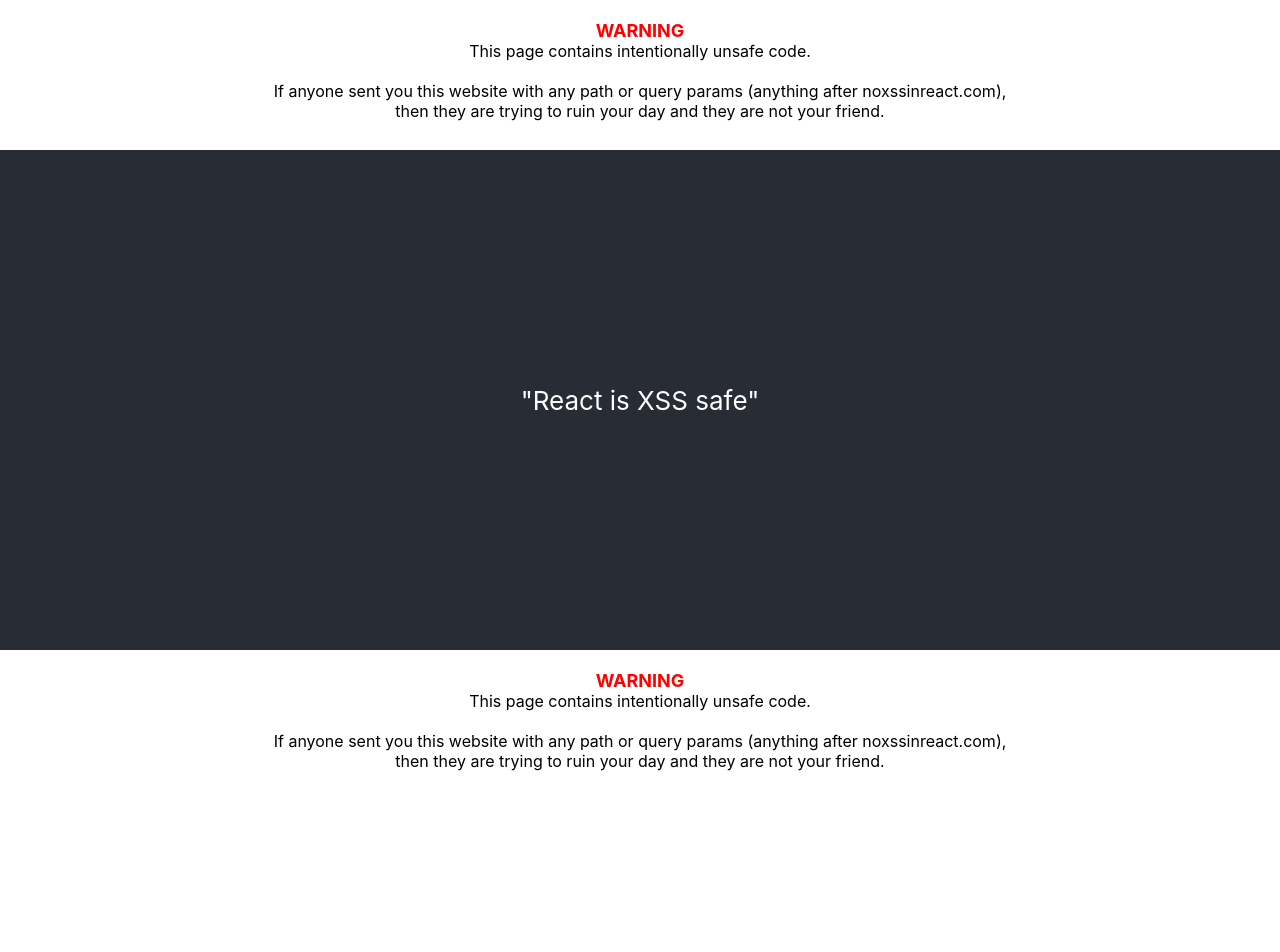
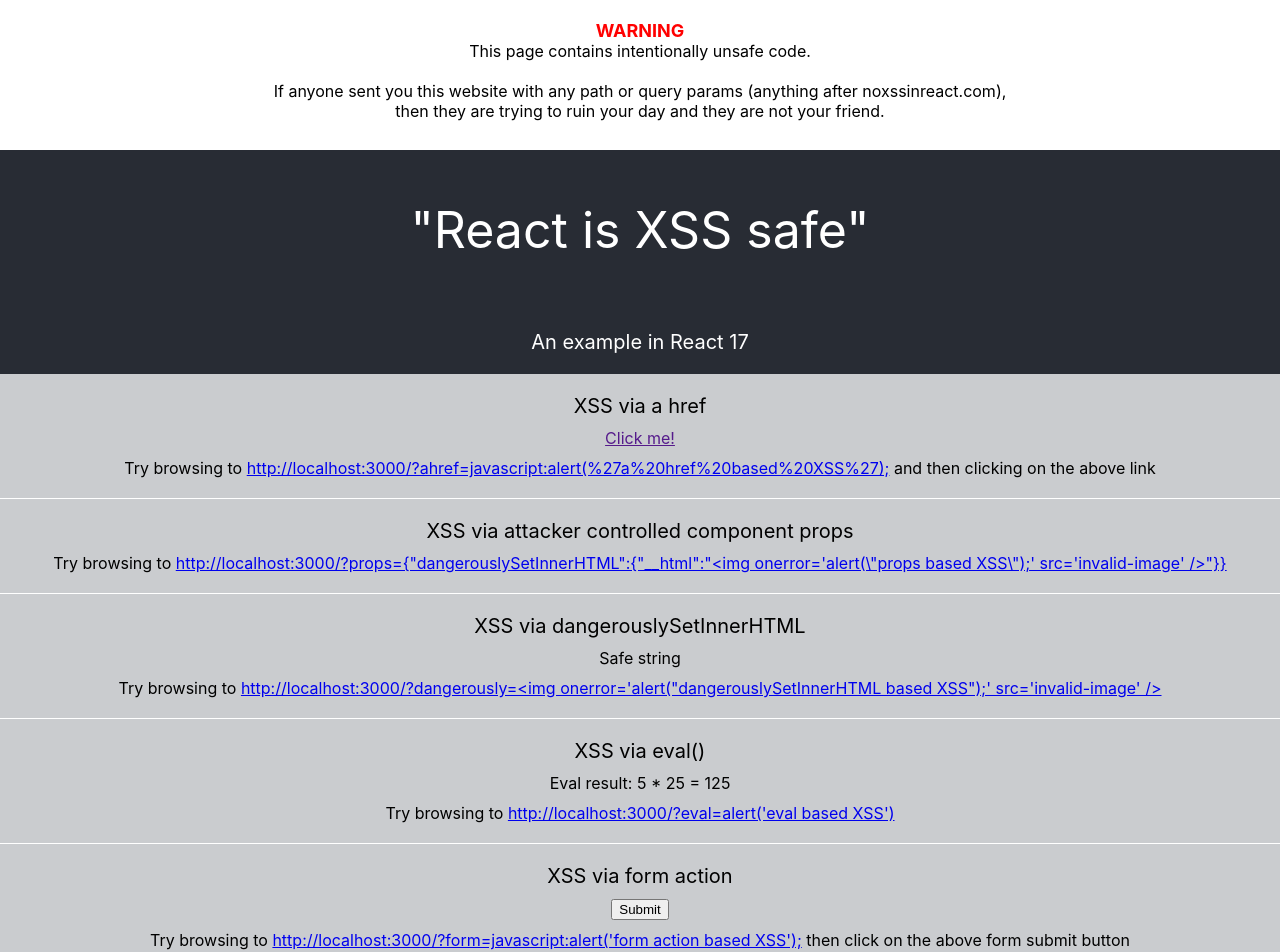
Before and after one commit to garymacpherson/no-xss-in-react, a React (Create React App) app: page / in a window 1280 px wide. Shown: the top 952 px of the page. Before the commit the page ends 800 px from the top, so only its background shows below. Built offline with nearby package versions, Linux system fonts and the light colour scheme.

Commit message:
implemented vulns

```diff
--- a/package.json
+++ b/package.json
@@ -10,6 +10,7 @@
     "@types/node": "^16.11.26",
     "@types/react": "^17.0.43",
     "@types/react-dom": "^17.0.14",
+    "qs": "^6.10.3",
     "react": "^17.0.2",
     "react-dom": "^17.0.2",
     "react-scripts": "5.0.0",
--- a/src/a-href.tsx
+++ b/src/a-href.tsx
@@ -1,9 +1,17 @@
+import qs from 'qs'
 import React from 'react'
 
-const payload = "javascript:alert('a href!');"
+export const AhrefComponent: React.FC = () => {
+  var ahref = qs.parse(window.location.search, { ignoreQueryPrefix: true }).ahref as string ?? ""
 
-export const AhrefComponent: React.FC = () => {
+  var guideUrl = "http://localhost:3000/?ahref=javascript:alert(%27a%20href%20based%20XSS%27);"
   return (
-    <a href={payload}>My Website</a>
+    <div className='Vulnerability'>
+      <div className='Vuln-header'>
+        XSS via a href
+      </div>
+      <a href={ahref}>Click me!</a>
+      <div className='Vuln-guide'>Try browsing to <a href={guideUrl}>{guideUrl}</a> and then clicking on the above link</div>
+    </div>
   )
 }
--- a/src/app.css
+++ b/src/app.css
@@ -15,13 +15,17 @@
 
 .App-header {
   background-color: #282c34;
-  min-height: calc(100vh - 150px - 150px);
+  min-height: 200px;
   display: flex;
   flex-direction: column;
   align-items: center;
   justify-content: center;
-  font-size: calc(10px + 2vmin);
+  font-size: 50px;
   color: white;
+}
+
+.App-sub-header {
+  font-size: 20px;
 }
 
 .App-link {
@@ -47,3 +51,22 @@
   font-size: large;
   font-weight: bold;
 }
+
+.Vulnerabilities {
+  background-color: #cacccf;
+}
+
+.Vulnerability {
+  padding-bottom: 20px;
+  padding-top: 20px;
+  border-bottom: 1px solid #ffffff;
+}
+
+.Vuln-header {
+  font-size: 20px;
+  margin-bottom: 10px;
+}
+
+.Vuln-guide {
+  margin-top: 10px;
+}
--- a/src/app.tsx
+++ b/src/app.tsx
@@ -1,6 +1,6 @@
 import React from 'react'
+import './app.css'
 import { AhrefComponent } from './a-href'
-import './app.css'
 import { AttackerControlledPropsComponent } from './attacker-controlled-props'
 import { FormComponent } from './form'
 import { DangerouslySetInnerHTMLComponent } from './dangerously-set'
@@ -16,7 +16,18 @@
         <p>
           "React is XSS safe"
         </p>
+        <p className="App-sub-header">
+          An example in React 17
+        </p>
       </header>
+      <div className="Vulnerabilities">
+        <AhrefComponent />
+        <AttackerControlledPropsComponent />
+        <DangerouslySetInnerHTMLComponent />
+        <EvalComponent />
+        <FormComponent />
+        <FunctionComponent />
+      </div>
       <Warning />
     </div>
   )
--- a/src/attacker-controlled-props.tsx
+++ b/src/attacker-controlled-props.tsx
@@ -1,13 +1,19 @@
 import React from 'react'
-
-const AttackerControlledProps = {
-  dangerouslySetInnerHTML: {
-    "__html": "<img onerror='alert(\"Dangerous Props!\");' src='invalid-image' />"
-  }
-}
+import qs from 'qs'
 
 export const AttackerControlledPropsComponent: React.FC = () => {
+  var props = qs.parse(window.location.search, { ignoreQueryPrefix: true }).props as string ?? "{}"
+  var propsObject = JSON.parse(props)
+
+  var guideUrl = "http://localhost:3000/?props={\"dangerouslySetInnerHTML\":{\"__html\":\"<img onerror='alert(\\\"props based XSS\\\");' src='invalid-image' />\"}}"
+
   return (
-    <div {...AttackerControlledProps} />
+    <div className='Vulnerability'>
+      <div className='Vuln-header'>
+        XSS via attacker controlled component props
+      </div>
+      <div {...propsObject} />
+      <div className='Vuln-guide'>Try browsing to <a href={guideUrl}>{guideUrl}</a></div>
+    </div>
   )
 }
--- a/src/dangerously-set.tsx
+++ b/src/dangerously-set.tsx
@@ -1,9 +1,18 @@
+import qs from 'qs'
 import React from 'react'
 
-const payload = "<img onerror='alert(\"DangerouslySetInnerHTMLComponent!\");' src='invalid-image' />"
+export const DangerouslySetInnerHTMLComponent: React.FC = () => {
+  var dangerously = qs.parse(window.location.search, { ignoreQueryPrefix: true }).dangerously as string ?? "Safe string"
 
-export const DangerouslySetInnerHTMLComponent: React.FC = () => {
+  var guideUrl = "http://localhost:3000/?dangerously=<img onerror='alert(\"dangerouslySetInnerHTML based XSS\");' src='invalid-image' />"
+
   return (
-    <div dangerouslySetInnerHTML={{ "__html": payload }} />
+    <div className='Vulnerability'>
+      <div className='Vuln-header'>
+        XSS via dangerouslySetInnerHTML
+      </div>
+      <div dangerouslySetInnerHTML={{ "__html": dangerously }} />
+      <div className='Vuln-guide'>Try browsing to <a href={guideUrl}>{guideUrl}</a></div>
+    </div>
   )
 }
--- a/src/eval.tsx
+++ b/src/eval.tsx
@@ -1,15 +1,18 @@
+import qs from 'qs';
 import React from 'react'
 
-const payload = "5 * 6"
+export const EvalComponent: React.FC = () => {
+  var evalString = qs.parse(window.location.search, { ignoreQueryPrefix: true }).eval as string ?? "5 * 25"
 
-export const EvalComponent: React.FC = () => {
-  const doTheMath = () => {
-    return eval(payload);
-  }
+  var guideUrl = "http://localhost:3000/?eval=alert('eval based XSS')"
 
   return (
-    <div>
-      {doTheMath()}
+    <div className='Vulnerability'>
+      <div className='Vuln-header'>
+        XSS via eval()
+      </div>
+      Eval result: 5 * 25 = {eval(evalString)}
+      <div className='Vuln-guide'>Try browsing to <a href={guideUrl}>{guideUrl}</a></div>
     </div>
   )
 }
--- a/src/form.tsx
+++ b/src/form.tsx
@@ -1,11 +1,20 @@
+import qs from 'qs'
 import React from 'react'
 
-const payload = "javascript:alert('form');"
+export const FormComponent: React.FC = () => {
+  var form = qs.parse(window.location.search, { ignoreQueryPrefix: true }).form as string ?? "safe string"
 
-export const FormComponent: React.FC = () => {
+  var guideUrl = "http://localhost:3000/?form=javascript:alert('form action based XSS');"
+
   return (
-    <form name='form1' action={payload} method="POST">
-      <input type="submit" />
-    </form>
+    <div className='Vulnerability'>
+      <div className='Vuln-header'>
+        XSS via form action
+      </div>
+      <form name='form1' action={form} method="GET">
+        <input type="submit" />
+      </form>
+      <div className='Vuln-guide'>Try browsing to <a href={guideUrl}>{guideUrl}</a> then click on the above form submit button</div>
+    </div>
   )
 }
--- a/src/function.tsx
+++ b/src/function.tsx
@@ -1,13 +1,19 @@
+import qs from 'qs';
 import React from 'react'
 
-const payload = "return (5)"
+export const FunctionComponent: React.FC = () => {
+  var funcString = qs.parse(window.location.search, { ignoreQueryPrefix: true }).func as string ?? "return (5 * 25)"
+  const func = new Function(funcString);
 
-export const FunctionComponent: React.FC = () => {
-  const func = new Function(payload);
+  var guideUrl = "http://localhost:3000/?func=javascript:alert('function() based xss');"
 
   return (
-    <div>
-      {func()}
+    <div className='Vulnerability'>
+      <div className='Vuln-header'>
+        XSS via Function()
+      </div>
+      function result: 5 * 25 = {func()}
+      <div className='Vuln-guide'>Try browsing to <a href={guideUrl}>{guideUrl}</a></div>
     </div>
   )
 }
```
Also changed, not shown: 1 other file (tests, documents, lock files or other folders).
